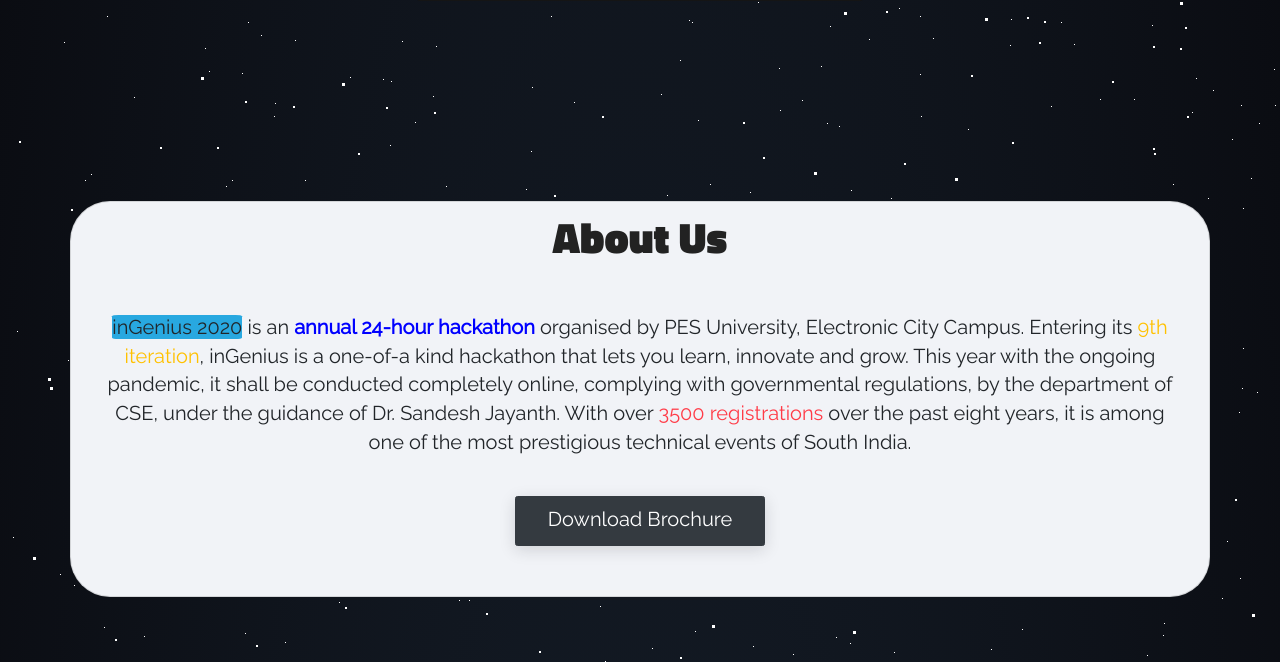
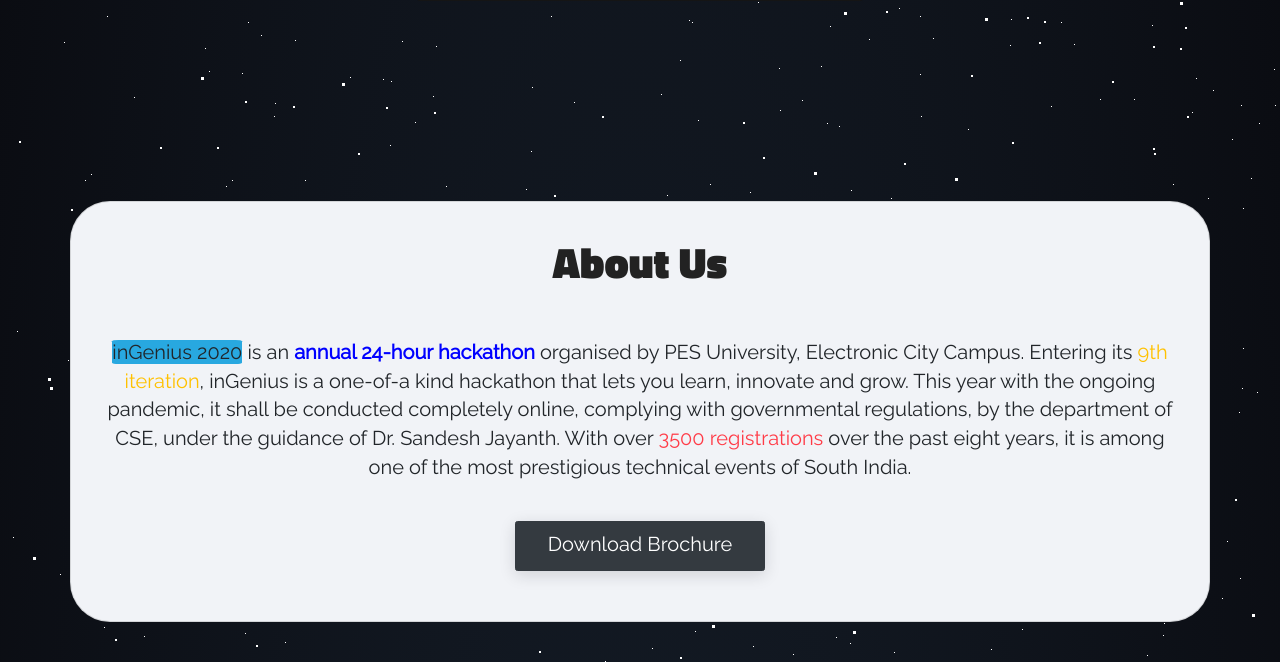
Before and after one commit to inGenius-2020/website, a PHP site: page /index.html in a window 1280 px wide. Shown: the part 941-1603 px from the top of the page. Run offline with PHP 8.4, Linux system fonts and the light colour scheme; some libraries are stand-ins or nearby versions; some web fonts are replaced.

Commit message:
teams fixed

```diff
--- a/css/ingenious.css
+++ b/css/ingenious.css
@@ -90,7 +90,7 @@ header #heroImage .art-item.wifi path:nth-child(2){-webkit-animation:blink-2 5s
 
 #aboutusnew .card{
 	position:relative;
-padding-bottom:50px;
+padding-bottom:100px;
 background: #f1f3f7;
 border-radius: 40px;
 }
--- a/index.html
+++ b/index.html
@@ -167,7 +167,7 @@
 <section id="aboutusnew" style="padding-top:200px;">
 	<div class="container justify-content-center">
 	<div class="card justify-content-center " style="margin: 0 auto;">
-	<h1 class="d-flex justify-content-center" style = "font-family: 'Titillium Web', sans-serif;font-size: 43px; padding-bottom: 25px;">About Us</h1>
+	<h1 class="d-flex justify-content-center" style = "font-family: 'Titillium Web', sans-serif;font-size: 43px; padding-top:25px; padding-bottom: 25px;">About Us</h1>
 	<div class="row" style="font-size: 20px;">
 	<div class="col-sm-9 col-lg-12">
 	<p style="font-family: 'Raleway' !important; margin:20px"><span style="background-color: #28a8e0; border-radius: 5%;">inGenius 2020</span> is an<strong><span style="color:blue;"> annual 24-hour hackathon</span></strong> organised by PES University, Electronic City Campus. Entering its <span style="color:#ffc100; ">9th iteration</span>, inGenius is a one-of-a kind hackathon that lets you learn, innovate and grow. This year with the ongoing pandemic, it shall be conducted completely online, complying with governmental regulations, by the department of CSE, under the guidance of Dr. Sandesh Jayanth.
```
